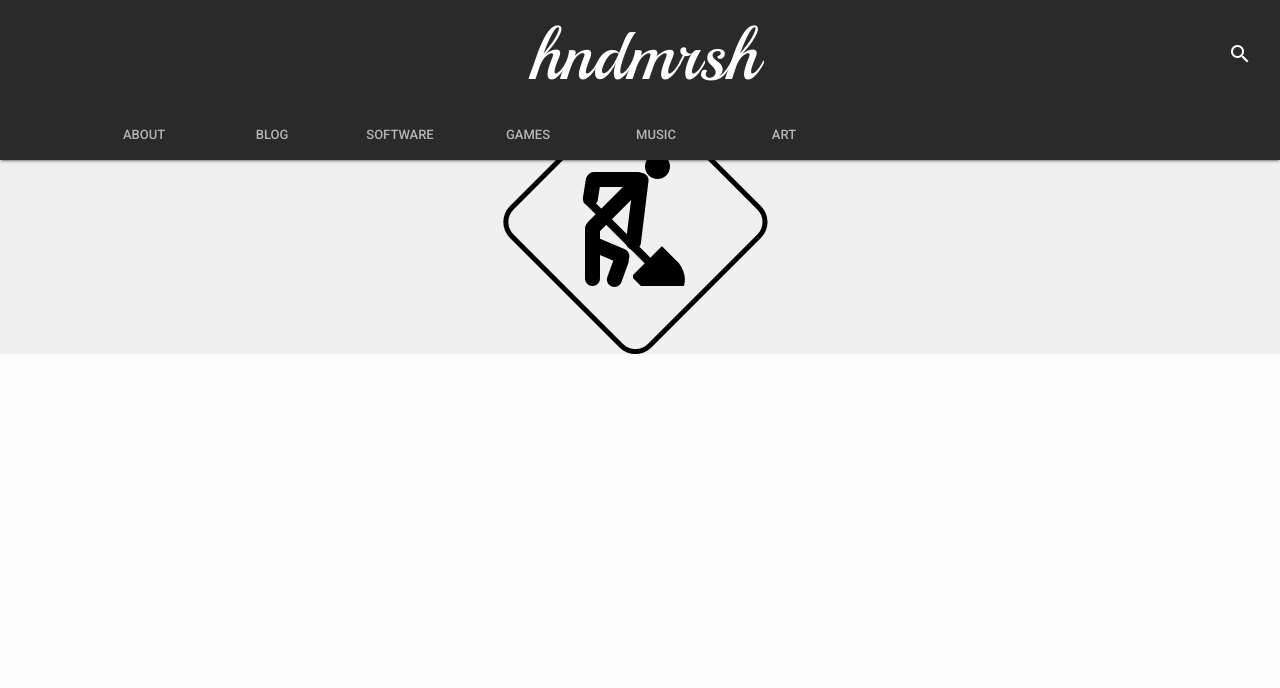
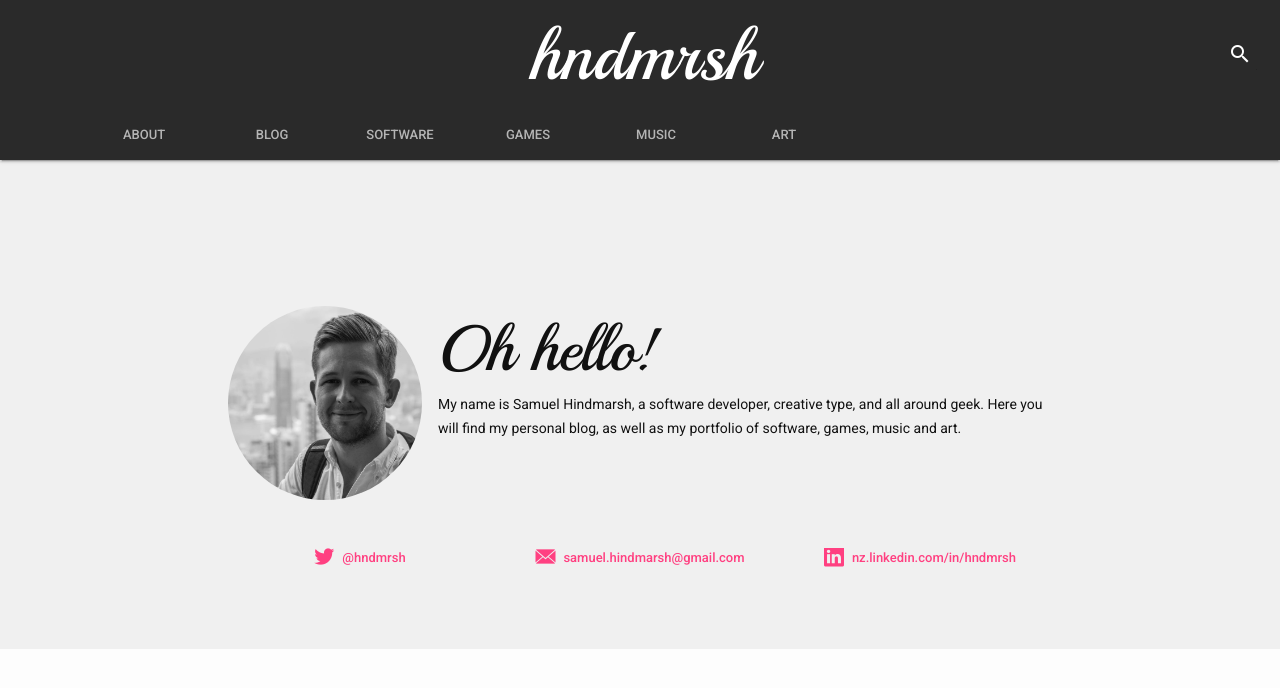
Before and after one commit to hndmrsh/archived.hndmrsh.github.io, a Jekyll site: the page built from index.html, in a window 1280 px wide. Shown: the top 688 px of the page. Built offline with Jekyll 4.4.1, drawn with Linux system fonts in a browser that asks for light colours.

Commit message:
Main page

```diff
--- a/_sass/_hndmrsh.scss
+++ b/_sass/_hndmrsh.scss
@@ -25,12 +25,8 @@ body .hndmrsh {
   line-height: 48px;
 }
 
-a.hndmrsh-nav-link.mdl-navigation__link:hover {
+a:hover {
   opacity: 1;
-  text-decoration: none;
-}
-
-a.hndmrsh-card:hover {
   text-decoration: none;
 }
 
@@ -161,6 +157,34 @@ i.hndmrsh-icons:before {
   width: 70%;
 }
 
+.hndmrsh__about h1 {
+  font-family: $heading-font-family;
+  font-size: 48pt;
+  margin: 0px auto;
+}
+
+div.hndmrsh-links {
+  text-align: center;
+  margin-top: 16px;
+}
+
+div.hndmrsh-link {
+  padding: 0px;
+}
+
+.hndmrsh-link i {
+  vertical-align: middle;
+}
+
+.hndmrsh-link {
+  padding: 64px;
+}
+
+img.hndmrsh-profile-picture {
+  border-radius: 50%;
+  justify-content: center;
+}
+
 article .hndmrsh-post-content {
   margin: 32px auto;
 }
--- a/index.html
+++ b/index.html
@@ -1,7 +1,25 @@
 ---
 layout: default
 ---
-<div class="hndmrsh-under-construction">
-    <img src="/static/other-images/under-construction.png" />
-    <h2>Under construction.</h2>
+<div class="hndmrsh__about hndmrsh__grid mdl-grid">
+  <div class="mdl-cell mdl-cell--3-col mdl-cell--2-col-tablet mdl-cell--12-col-phone">
+    <img class="hndmrsh-profile-picture" src="/static/public-files/hndmrsh_profile.jpg"/>
   </div>
+  <div class="hndmrsh-about-body mdl-cell mdl-cell--9-col mdl-cell--6-col-tablet">
+    <h1>Oh hello!</h1>
+    <p>My name is Samuel Hindmarsh, a software developer, creative type, and all around geek.
+      Here you will find my personal blog, as well as my portfolio of software, games,
+      music and art.</p>
+  </div>
+</div>
+<div class="hndmrsh-links hndmrsh__grid mdl-grid">
+  <div class="hndmrsh-link hndmrsh-link-left mdl-card__supporting-text mdl-cell mdl-cell--4-col mdl-cell--12-col-tablet">
+    <a href="https://twitter.com/hndmrsh"><i class="hndmrsh-icons flaticon-twitter1"></i>@hndmrsh</a>
+  </div>
+  <div class="hndmrsh-link mdl-card__supporting-text mdl-cell mdl-cell--4-col mdl-cell--12-col-tablet mdl-cell--12-col-phone">
+    <a href="mailto:samuel.hindmarsh@gmail.com"><i class="hndmrsh-icons flaticon-email5"></i>samuel.hindmarsh@gmail.com</a>
+  </div>
+  <div class="hndmrsh-link hndmrsh-link-right mdl-card__supporting-text mdl-cell mdl-cell--4-col mdl-cell--12-col-tablet mdl-cell--12-col-phone">
+    <a href="https://nz.linkedin.com/in/hndmrsh"><i class="hndmrsh-icons flaticon-linkedin12"></i>nz.linkedin.com/in/hndmrsh</a>
+  </div>
+</div>
```
Also changed, not shown: _layouts/blog.html (indentation only), static/public-files/hndmrsh_profile.jpg (renamed from working_files/designs/11000653_10153456414087415_6445405098985207166_o.jpg).
